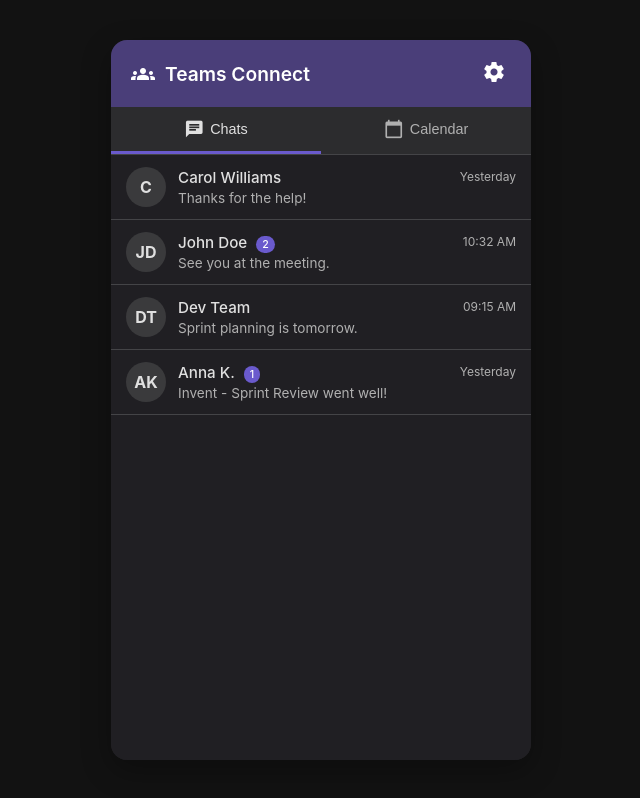
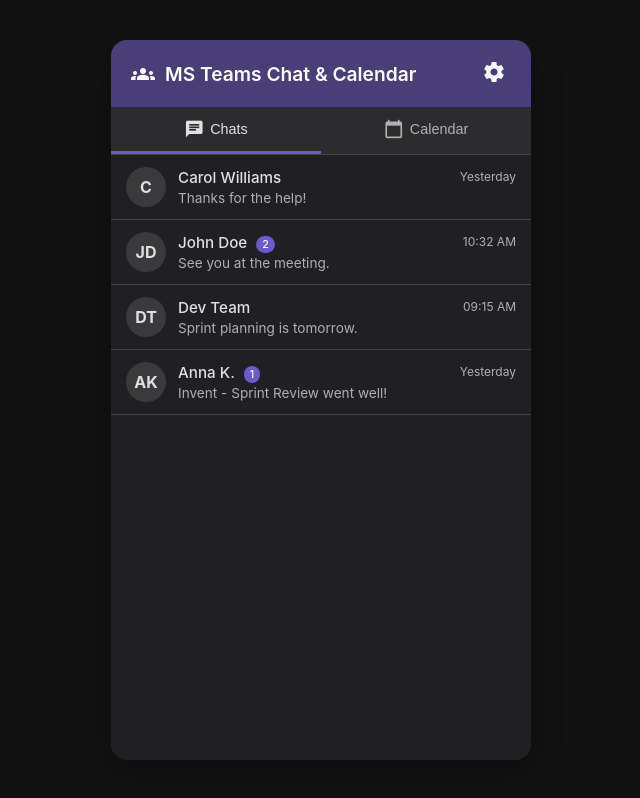
Before and after one commit to yank0vsky/ms-teams-prototype, a plain HTML site: page index.html in a window 1280 px wide. Shown: the whole page, without its empty margins (319-959 px from the left). Drawn offline with Linux system fonts and the light colour scheme.

Commit message:
Update index.html

```diff
--- a/index.html
+++ b/index.html
@@ -518,7 +518,7 @@
         <header class="app-header">
             <div class="header-title">
                 <span class="material-icons">groups</span>
-                <h1>Teams Connect</h1>
+                <h1>MS Teams Chat & Calendar</h1>
             </div>
             <button class="settings-btn" id="settingsBtn"><span class="material-icons">settings</span></button>
         </header>
```
